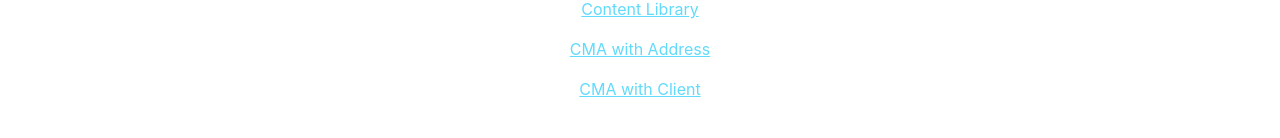
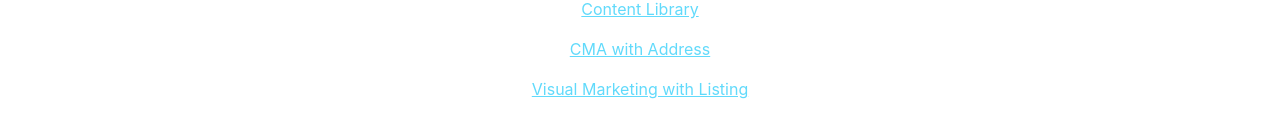
Before and after one commit to 0xjorgev/deep-linking, a React (Create React App) app: page / in a window 1280 px wide. Shown: the part 374-512 px from the top of the page. Built offline with nearby package versions, Linux system fonts and the light colour scheme.

Commit message:
newest links

```diff
--- a/src/data.js
+++ b/src/data.js
@@ -36,7 +36,7 @@ export default [
     link:'https://dev.avenue8.com/?cntrll=CMARouter&listingBeds=2&listingLivingSpace=2000&listingAddressLine2=&listingCity=San%20Francisco&clientEmail=jorgevmendoza+testingavenue8email@gmail.com&listingAddressLine1=2333%20Buchanan%20Street&clientLastname=felipe&clientFirstname=king&listingBaths=2.0&listingState=CA&clientId=167&listingZip=94115'
   },
   {
-    name:'CMA with Client',
-    link:'https://dev.avenue8.com/?cntrll=ContentLibraryRouter'
+    name:'Visual Marketing with Listing',
+    link:'https://dev.avenue8.com/?cntrll=VisualMarketingActiveListingRouter&listingId=138'
   }
 ]
```
